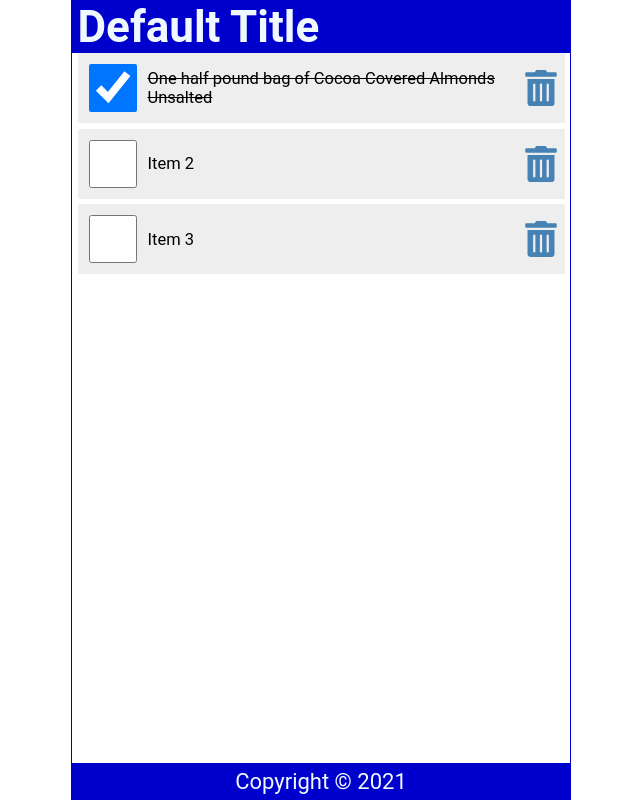
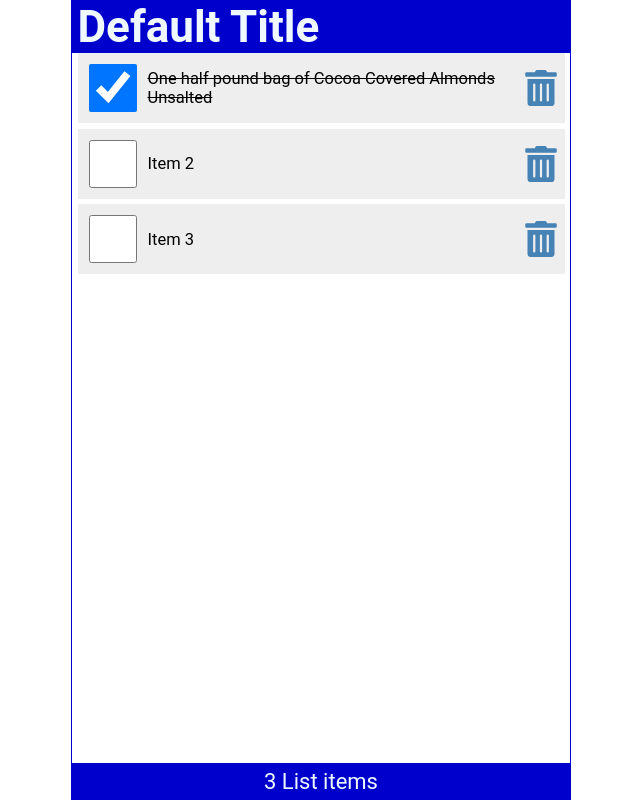
Before and after one commit to designed2code/React-list, a React (Create React App) app: page / in a window 1280 px wide. Shown: the whole page, without its empty margins (319-959 px from the left). Built offline with nearby package versions, Linux system fonts and the light colour scheme.

Commit message:
Displaying Number of items in Footer using Props

```diff
--- a/src/App.js
+++ b/src/App.js
@@ -46,7 +46,8 @@ function App() {
     items = {items}
     handleCheck = {handleCheck}
     deleteHandler = {deleteHandler}/>
-    <Footer/>
+    <Footer
+    length = {items.length}/>
     </div>
 
   );
--- a/src/Footer.js
+++ b/src/Footer.js
@@ -1,8 +1,8 @@
-const Footer = () => {
-    const today = new Date()
+const Footer = ({length}) => {
+
     return (
         <footer>
-          <p>Copyright &copy; {today.getFullYear()}</p>
+          <p>{length} List {length == 1 ? "item" : "items"}</p>
         </footer>
      );
 }
```
